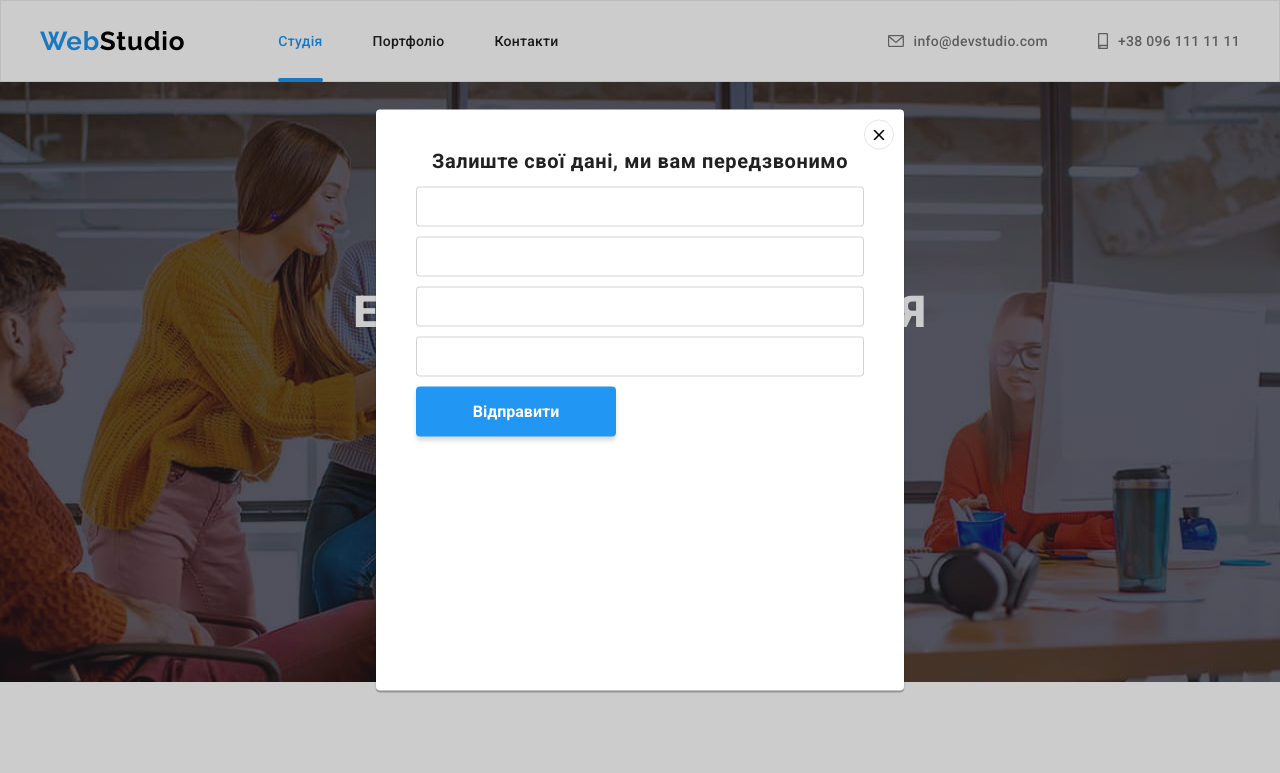
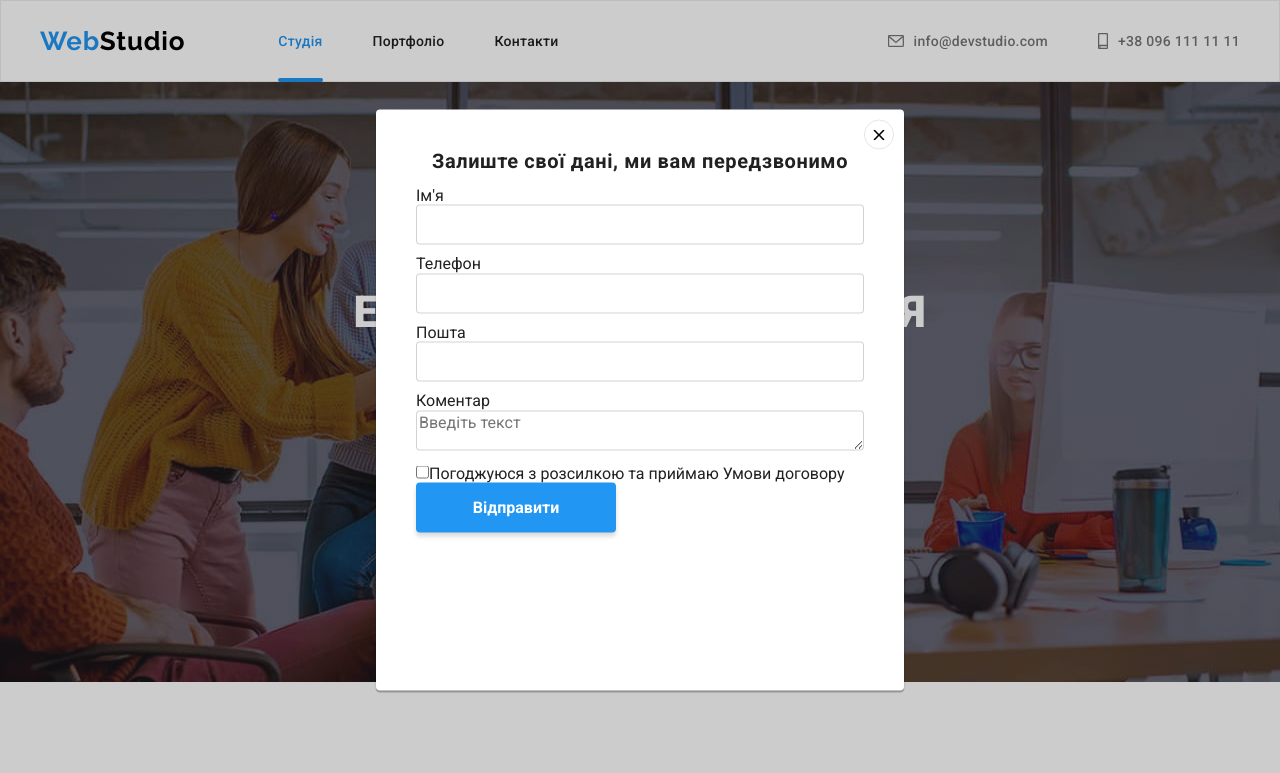
Before and after one commit to bezsmertnyi-oleksandr/goit-markup-hw-06, a plain HTML site: page index.html in a window 1280 px wide. Both pictures are taken after a click on the button "Замовити послугу". Shown: the top 773 px of the page. Drawn offline with nearby package versions, Linux system fonts and the light colour scheme.

Commit message:
Update index.html

```diff
--- a/index.html
+++ b/index.html
@@ -434,18 +434,54 @@
         <form name="form" class="modal-form">
           <ul>
             <li>
-                <input name="user-name" type="text" class="modal-input">
+              <label for="user-name" class="modal-label"> Ім'я</label>
+              <input
+                name="user-name"
+                id="user-name"
+                type="text"
+                class="modal-input"
+              />
             </li>
             <li>
-                <input name="user-tel" type="text" class="modal-input">
+              <label for="user-tel" class="modal-label">Телефон</label>
+              <input
+                name="user-tel"
+                id="user-tel"
+                type="tel"
+                class="modal-input"
+              />
             </li>
             <li>
-                <input name="user-mail" type="text" class="modal-input">
+              <label for="user-mail" class="modal-label">Пошта</label>
+              <input
+                name="user-mail"
+                id="user-mail"
+                type="email"
+                class="modal-input"
+              />
             </li>
             <li>
-                <input name="user-coment" type="text" class="modal-input">
+              <label for="user-coment" class="modal-label">Коментар</label>
+              <textarea
+                name="user-coment"
+                id="user-coment"
+                placeholder="Введіть текст"
+                class="modal-textarea modal-input"
+              ></textarea>
             </li>
           </ul>
+          <div class="policy">
+            <label for="policy" name="policy" class="label-checkbox">
+              <input
+                type="checkbox"
+                name="policy"
+                id="policy"
+                required
+                class="checkbox-policy"
+              />Погоджуюся з розсилкою та приймаю
+              <a href="" class="term-policy">Умови договору</a>
+            </label>
+          </div>
           <button type="submit" class="modal-button button">Відправити</button>
         </form>
       </div>
```
Lines whose indentation alone changed are shown as unchanged.
